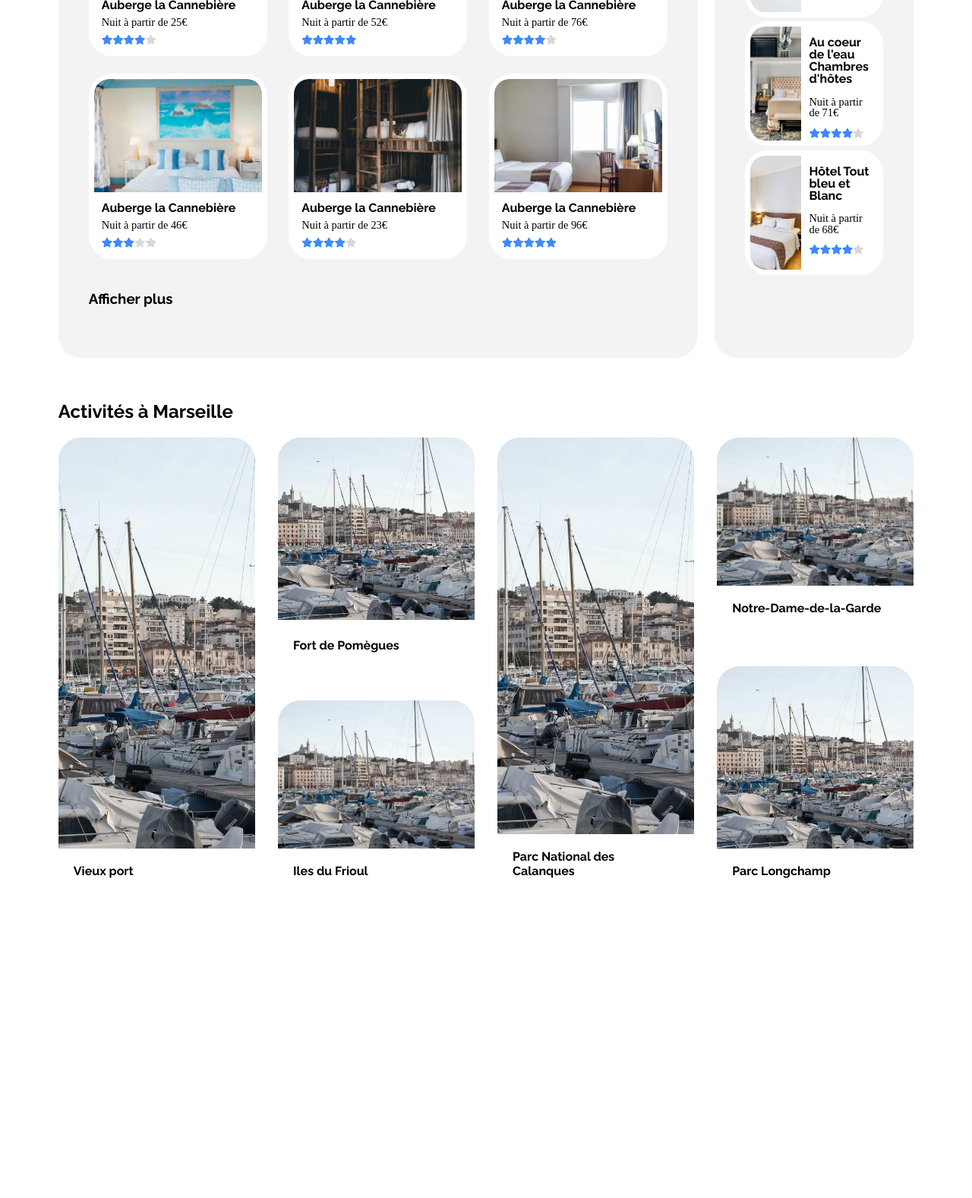
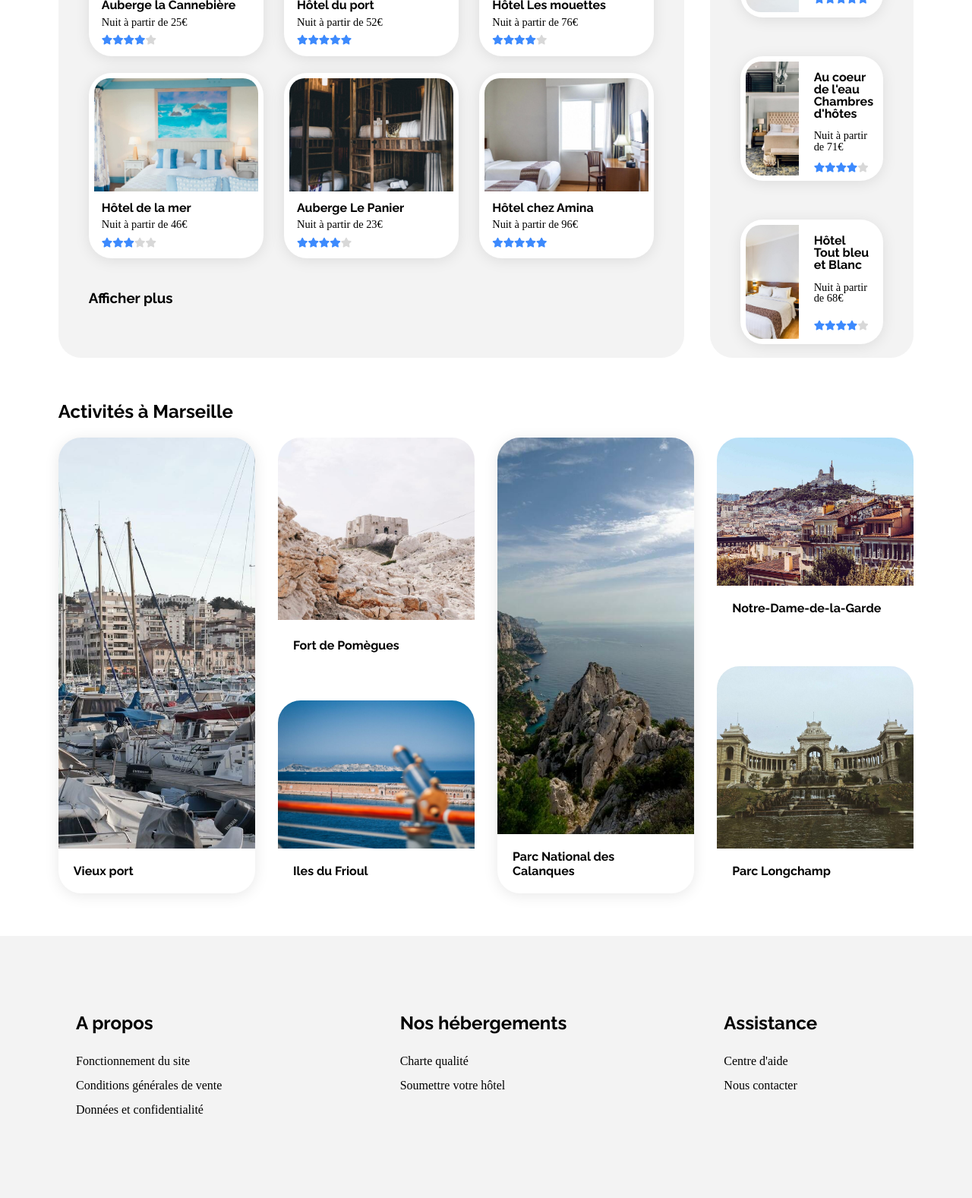
Before and after one commit to Corentin-Robac/CorentinRobac_2_04092020, a plain HTML site: page index.html in a window 1280 px wide. Shown: the part 710-2287 px from the top of the page at 76% size. Before the commit the page ends 1886 px from the top, so only its background shows below. Drawn offline with Linux system fonts and the light colour scheme; a web font is replaced by a local one.

Commit message:
Footer & Ajustements
Footer, retouches activités, corrections section populaires - 11/10/20

```diff
--- a/index.html
+++ b/index.html
@@ -17,7 +17,7 @@
     </nav>
 </header>
 <body>
-<div class="corps"><!--div corps-->
+    <div class="corps">
         <h1>Trouvez votre hébergement pour des vacances de rêve</h1>
         <h2 id="centre-ville">En plein centre ville ou en pleine nature</h2>
         <div id="recherche">
@@ -50,12 +50,12 @@
             <p class="contain-icone-infos"><i class="fas fa-info" id="icone-infos"></i></p>
             <p>Plus de 500 logements sont disponibles dans cette ville</p>
         </div>
-<div class="part-1">
+        <div class="part-1" id="1">
             <section class="section_hebergements">
                 <h1>Hébergements à Marseille</h1>
                 <div class="liste-hebergements">
                     <article>
-                <img class="img-hebergements" src="images/hebergements/3_medium/marcus-loke-WQJvWU_HZFo-unsplash.jpg" alt="">
+                        <img class="img-hebergements" src="images/hebergements/3_medium/marcus-loke-WQJvWU_HZFo-unsplash.jpg" alt="Auberge la Cannebière">
                         <div class="description-hebergements">
                             <h2>Auberge la Cannebière</h2>
                             <p>Nuit à partir de 25€</p>
@@ -69,9 +69,9 @@
                         </div>
                     </article>
                     <article>
-                <img class="img-hebergements" src="images/hebergements/3_medium/fred-kleber-gTbaxaVLvsg-unsplash.jpg" alt="">
+                        <img class="img-hebergements" src="images/hebergements/3_medium/fred-kleber-gTbaxaVLvsg-unsplash.jpg" alt="Hôtel du port">
                         <div class="description-hebergements">
-                    <h2>Auberge la Cannebière</h2>
+                            <h2>Hôtel du port</h2>
                             <p>Nuit à partir de 52€</p>
                             <div class="etoiles">
                                 <i class="fas fa-star"></i>
@@ -83,9 +83,9 @@
                         </div>
                     </article>
                     <article>
-                <img class="img-hebergements" src="images/hebergements/3_medium/reisetopia-B8WIgxA_PFU-unsplash.jpg" alt="">
+                        <img class="img-hebergements" src="images/hebergements/3_medium/reisetopia-B8WIgxA_PFU-unsplash.jpg" alt="Hôtel Les mouettes">
                         <div class="description-hebergements">
-                    <h2>Auberge la Cannebière</h2>
+                            <h2>Hôtel Les mouettes</h2>
                             <p>Nuit à partir de 76€</p>
                             <div class="etoiles">
                                 <i class="fas fa-star"></i>
@@ -97,9 +97,9 @@
                         </div>
                     </article>
                     <article>
-                <img class="img-hebergements" src="images/hebergements/3_medium/annie-spratt-Eg1qcIitAuA-unsplash.jpg" alt="">
+                        <img class="img-hebergements" src="images/hebergements/3_medium/annie-spratt-Eg1qcIitAuA-unsplash.jpg" alt="Hôtel de la mer">
                         <div class="description-hebergements">
-                    <h2>Auberge la Cannebière</h2>
+                            <h2>Hôtel de la mer</h2>
                             <p>Nuit à partir de 46€</p>
                             <div class="etoiles">
                                 <i class="fas fa-star"></i>
@@ -111,9 +111,9 @@
                         </div>
                     </article>
                     <article>
-                <img class="img-hebergements" src="images/hebergements/3_medium/nicate-lee-kT-ZyaiwBe0-unsplash.jpg" alt="">
+                        <img class="img-hebergements" src="images/hebergements/3_medium/nicate-lee-kT-ZyaiwBe0-unsplash.jpg" alt="Auberge Le Panier">
                         <div class="description-hebergements">
-                    <h2>Auberge la Cannebière</h2>
+                            <h2>Auberge Le Panier</h2>
                             <p>Nuit à partir de 23€</p>
                             <div class="etoiles">
                                 <i class="fas fa-star"></i>
@@ -125,9 +125,9 @@
                         </div>
                     </article>
                     <article>
-                <img class="img-hebergements" src="images/hebergements/3_medium/febrian-zakaria-M6S1WvfW68A-unsplash.jpg" alt="">
+                        <img class="img-hebergements" src="images/hebergements/3_medium/febrian-zakaria-M6S1WvfW68A-unsplash.jpg" alt="Hôtel chez Amina">
                         <div class="description-hebergements">
-                    <h2>Auberge la Cannebière</h2>
+                            <h2>Hôtel chez Amina</h2>
                             <p>Nuit à partir de 96€</p>
                             <div class="etoiles">
                                 <i class="fas fa-star"></i>
@@ -139,12 +139,12 @@
                         </div>
                     </article>
                 </div>
-        <h3>Afficher plus</h3>
+                <a href="#"><h3>Afficher plus</h3></a>
             </section>
             <section class="section_populaires">
                 <div class="header-populaire">
                     <h1>Les plus populaires</h1>
-            <i class="fas fa-chart-line"></i>
+                    <a href="#"><i class="fas fa-chart-line"></i></a>
                 </div>
                 <div class="liste-populaires">
                     <article>
@@ -190,10 +190,9 @@
                         </div>
                     </article>
                 </div>
-
             </section>
         </div>
-<div class="part-2">
+        <div class="part-2" id="2">
             <h2 id="title-act-mars">Activités à Marseille</h2>
             <section class="act-mars">
                 <article class="art-act">
@@ -204,53 +203,63 @@
                 </article>
                 <article class="art-act-demi">
                     <div class="act-demi-1">
-                <img class="img-activites-demi-grand" src="images/activites/3_medium/reno-laithienne-QUgJhdY5Fyk-unsplash.jpg" alt="">
+                        <img class="img-activites-demi-grand" src="images/activites/3_medium/paul-hermann-QFTrLdQIRhI-unsplash.jpg" alt="">
                         <div class="description-activites">
                             <h2>Fort de Pomègues</h2>
                     </div>
                 </div>
                 <div class="act-demi-2">
-            <img class="img-activites-demi-petit" src="images/activites/3_medium/reno-laithienne-QUgJhdY5Fyk-unsplash.jpg" alt="">
+                    <img class="img-activites-demi-petit" src="images/activites/3_medium/kevin-hikari-rV_Qd1l-VXg-unsplash.jpg" alt="">
                     <div class="description-activites">
                         <h2>Iles du Frioul</h2>
                     </div>
                 </div>
                 </article>
-
-
-
-
                 <article class="art-act">
-            <img class="img-activites" src="images/activites/3_medium/reno-laithienne-QUgJhdY5Fyk-unsplash.jpg" alt="">
+                    <img class="img-activites" src="images/activites/3_medium/kilyan-sockalingum-NR8-cBCN3aI-unsplash.jpg" alt="">
                     <div class="description-activites">
                         <h2>Parc National des Calanques</h2>
                     </div>
                 </article>
                 <article class="art-act-demi">
                     <div class="act-demi-2-2">
-                <img class="img-activites-demi-petit" src="images/activites/3_medium/reno-laithienne-QUgJhdY5Fyk-unsplash.jpg" alt="">
+                        <img class="img-activites-demi-petit" src="images/activites/3_medium/florian-wehde-xW9e8gdotxI-unsplash.jpg" alt="">
                         <div class="description-activites">
                             <h2>Notre-Dame-de-la-Garde</h2>
                         </div>
                     </div>
                     <div class="act-demi-1-2">
-                <img class="img-activites-demi-grand" src="images/activites/3_medium/reno-laithienne-QUgJhdY5Fyk-unsplash.jpg" alt="">
+                        <img class="img-activites-demi-grand" src="images/activites/3_medium/lena-paulin-wH2-EJoDcV0-unsplash.jpg" alt="">
                         <div class="description-activites">
                             <h2>Parc Longchamp</h2>
                     </div>
                 </div>
                 </article>
             </section>
-
-
         </div>
-
-
-
-
-</div><!--div corps-->
+    </div>
 </body>
 <footer>
-
+    <nav class="footer-menu">
+        <h1>A propos</h1>
+        <ul>
+            <li><a href="#">Fonctionnement du site</a></li>
+            <li><a href="#">Conditions générales de vente</a></li>
+            <li><a href="#">Données et confidentialité</a></li>
+          </ul>
+    </nav>
+    <nav class="footer-menu">
+        <h1>Nos hébergements</h1>
+        <ul>
+            <li><a href="#">Charte qualité</a></li>
+            <li><a href="#">Soumettre votre hôtel</a></li>
+          </ul>
+    </nav>    <nav class="footer-menu">
+        <h1>Assistance</h1>
+        <ul>
+            <li><a href="#">Centre d'aide</a></li>
+            <li><a href="#">Nous contacter</a></li>
+          </ul>
+    </nav>
 </footer>
 </html>
--- a/style.css
+++ b/style.css
@@ -21,7 +21,6 @@ html, header, body, footer {
 /*DEBUT HEADER*/
 
 header {
-    width:100vw;
     height:100px;
     display: flex;
     flex-direction: row;
@@ -224,13 +223,13 @@ h1 {
     border-radius: 30px;
     height:670px;
     padding:40px;
-    margin-right:1%;
+    margin-right:3%;
 }
 
 .liste-hebergements  {
     display: flex;
     flex-wrap:wrap;
-    justify-content: space-between;/* justify-content */
+    justify-content: space-between;
 }
 
 .liste-hebergements article {
@@ -255,6 +254,7 @@ h1 {
     display: flex;
     flex-direction: row;
     color: #3d8afd;
+    margin-top: auto;
 }
 
 .etoiles-grises {
@@ -291,13 +291,18 @@ h1 {
     width: 30%;
     height:670px;
     padding:40px;
-    margin-left: 1%;
+}
+
+.section_populaires a, .section_hebergements a {
+    color: black;
+    text-decoration: none;
 }
 
 .liste-populaires  {
     display: flex;
     flex-direction: column;
-    align-content: space-between; /*Ne fonctionne pas*/
+    justify-content: space-between;
+    height: 600px;
 }
 
 .header-populaire {
@@ -321,8 +326,10 @@ h1 {
 }
 
 .description-populaires {
+    display: inline-flex;
+    flex-direction: column;
     padding-top:0px;
-    padding-left:10px;
+    padding-left:20px;
     padding-bottom:10px;
     padding-right:10px;
     margin:0;
@@ -336,6 +343,7 @@ h1 {
 .description-populaires p {
     font-size:0.9em;
     line-height: 1em;
+    margin-top: 0;
 }
 
 .liste-populaires article {
@@ -352,6 +360,7 @@ h1 {
     display: flex;
     flex-direction: row;
     justify-content: space-between;
+    margin-bottom: 5%;
 }
 
 #title-act-mars {
@@ -433,3 +442,43 @@ h1 {
     width: 23%;
     border-radius: 30px;
 }
+
+footer {
+    background-color: #F3F3F3;
+    height:max-content;
+    display: flex;
+}
+
+.footer-menu {
+    width:33%;
+    padding-left: 100px;
+    padding-top: 100px;
+    padding-bottom: 100px;
+}
+
+footer h1 {
+    margin-top: 0;
+}
+
+ul, li {
+    margin-left: 0;
+    margin-bottom:0;
+    padding-left: 0;
+    list-style: none;
+    line-height: 2em;
+  }
+
+footer a {
+    color: black;
+    text-decoration: none;
+}
+
+footer a:hover {
+    font-weight: bold;
+}
+
+.liste-hebergements article, .liste-populaires article, .art-act {
+    -webkit-box-shadow: 0px 3px 20px -1px rgba(0,0,0,0.1);
+    -moz-box-shadow: 0px 3px 20px -1px rgba(0,0,0,0.1);
+    box-shadow: 0px 3px 20px -1px rgba(0,0,0,0.1);
+}
```
Lines whose indentation alone changed are shown as unchanged.
